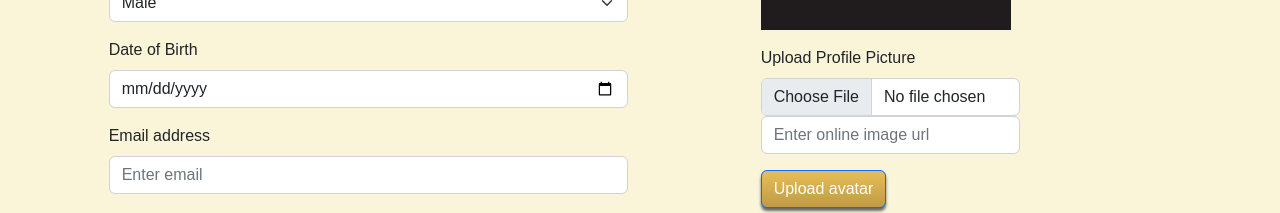
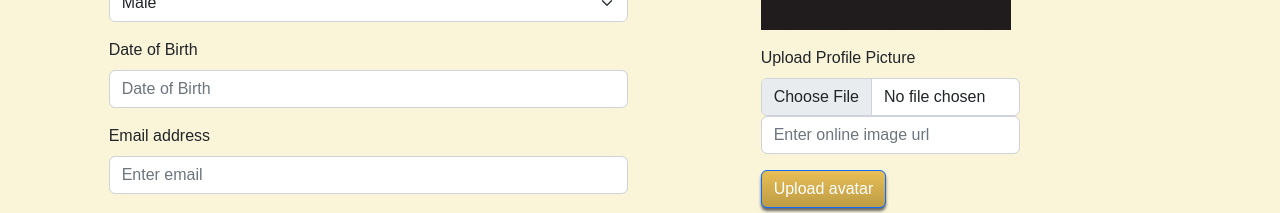
Before and after one commit to Crabback/Full-Stack-Web-Pennsgram, a React (Create React App) app in the folder bestapp666/client/: page /register in a window 1280 px wide. Shown: the part 533-746 px from the top of the page. Built offline with nearby package versions, Linux system fonts and the light colour scheme.

Commit message:
adding eventhandlers for register

```diff
--- a/bestapp666/client/json_server/db.json
+++ b/bestapp666/client/json_server/db.json
@@ -4,8 +4,8 @@
       "id": 1,
       "username": "tiger",
       "password": "tiger123",
-      "followings": ["pig", "dog"],
-      "followers": ["pig", "dog"],
+      "followings": ["pig", "dog", "obama"],
+      "followers": ["pig", "dog","obama"],
 	"avatar":"https://i.etsystatic.com/11859790/r/il/7c7ded/1275225454/il_1588xN.1275225454_ig9k.jpg",
       "posts" : [
 		{"id":1 , "author":"tiger", "description":"This is my selfie on Oct19.", "image":"https://i2-prod.dailyrecord.co.uk/incoming/article2299090.ece/ALTERNATES/s1200d/The-family-pose-for-a-picture-in-their-living-room-with-Tom-the-tiger.jpg"},
@@ -29,7 +29,7 @@
       "username": "pig",
       "password": "pig123",
       "followings": ["tiger"],
-      "followers": ["tiger"],
+      "followers": ["tiger", "trump"],
 	"avatar":"https://cdn5.vectorstock.com/i/1000x1000/36/94/simple-cartoon-of-a-cute-pig-vector-18823694.jpg",
       "posts" : [
 		{"id":1 , "author":"pig", "description":"This is my selfie as in cartoon.", "image":"https://media.npr.org/assets/img/2019/07/31/peppa-core-landscape_custom-e35134971418876744bd213cd5eb1248012ad704-s1600-c85.webp"},
@@ -41,7 +41,7 @@
       "username": "dog",
       "password": "dog123",
       "followings": ["tiger","pig"],
-      "followers": ["tiger","pig"],
+      "followers": ["tiger","pig", "trump","ayesha"],
 	"avatar":"https://images.wagwalkingweb.com/media/daily_wag/name_guides/cartoon-dog-names/featured_dog/snoopy.jpg?auto=compress&fit=max",
       "posts" : [
 		{"id":1 , "author":"dog", "description":"me and my owner.", "image":"https://i.pinimg.com/736x/36/cd/ab/36cdabd55c158426997719b6f2fe00ad.jpg"},
@@ -65,7 +65,7 @@
       "username": "ayesha",
       "password": "ayesha123",
       "followings": ["curry", "dog"],
-      "followers": ["curry", "dog"],
+      "followers": ["curry"],
 	"avatar":"https://64.media.tumblr.com/f45de30a0418125d8aa69952a3e657f2/tumblr_osolosRBGm1riow3xo1_1280.png",
       "posts" : [
 		{"id":1 , "author":"ayesha", "description":"New cooking poster out.", "image":"https://media-cldnry.s-nbcnews.com/image/upload/t_fit-260w,f_auto,q_auto:best/newscms/2020_39/1611642/51duvjjkhjl-5f68f42ca229c.jpg"},
--- a/bestapp666/client/src/pages/RegisterPage.js
+++ b/bestapp666/client/src/pages/RegisterPage.js
@@ -25,25 +25,60 @@ function RegisterPage() {
         setProfilePic(urlInput);
     }
 
+
+    //handle the temporary inputs in the userInfo form
+    const [infoInput, setInfoInput] = useState({ username: '', password: '' , passwordConfirm: ''});
+    const handleInfoInput = (e) =>{
+        if (e.target.name === "username") {
+            setInfoInput((state) => ({
+              username: e.target.value,
+              password: state.password,
+              passwordConfirm: state.passwordConfirm
+            }));
+          }
+          if (e.target.name === 'password') {
+            setInfoInput((state) => ({
+              username: state.username,
+              password: e.target.value,
+              passwordConfirm: state.passwordConfirm
+            }));
+          }
+          if (e.target.name === 'passwordConfirm') {
+            setInfoInput((state) => ({
+              username: state.username,
+              password: state.password,
+              passwordConfirm: e.target.value
+            }));
+          }
+    }
+
+    const handleRegister = (e) => {
+        e.preventDefault();
+        //1. the info: username, password
+            //verify the password match or not
+        //2. the profilePic
+
+    }
+
     return (
     <div className='background'>
         <Row>
         <Col sm={1}></Col>
         <Col sm={5}>
-            <Form>
+            <Form onSubmit={handleRegister}>
                 <Form.Group className="mb-3" controlId="formBasicFirstName">
                     <Form.Label>First Name</Form.Label>
-                    <Form.Control type="firstname" placeholder="First Name" />
+                    <Form.Control name="firstname" onChange={handleInfoInput} placeholder="First Name" />
                 </Form.Group>
 
                 <Form.Group className="mb-3" controlId="formBasicLastName">
                     <Form.Label>Last Name</Form.Label>
-                    <Form.Control type="lastname" placeholder="Last Name" />
+                    <Form.Control name="lastname" onChange={handleInfoInput} placeholder="Last Name" />
                 </Form.Group>
 
                 <Form.Group className="mb-3" controlId="formBasicGender">
                     <Form.Label>Gender</Form.Label>
-                    <Form.Select>
+                    <Form.Select >
                         <option>Male</option>
                         <option>Female</option>
                         <option>Other</option>
@@ -52,27 +87,27 @@ function RegisterPage() {
 
                 <Form.Group className="mb-3" controlId="formBasicDOB">
                     <Form.Label>Date of Birth</Form.Label>
-                    <Form.Control type="date" placeholder="Date of Birth" />
+                    <Form.Control name="birth" onChange={handleInfoInput} placeholder="Date of Birth" />
                 </Form.Group>
 
                 <Form.Group className="mb-3" controlId="formBasicEmail">
                     <Form.Label>Email address</Form.Label>
-                    <Form.Control type="email" placeholder="Enter email" />
+                    <Form.Control name="email" onChange={handleInfoInput} placeholder="Enter email" />
                 </Form.Group>
 
                 <Form.Group className="mb-3" controlId="formBasicUsername">
                     <Form.Label>Username</Form.Label>
-                    <Form.Control type="username" placeholder="Username" />
+                    <Form.Control name="username" onChange={handleInfoInput} placeholder="Username" />
                 </Form.Group>
 
                 <Form.Group className="mb-3" controlId="formBasicPassword">
                     <Form.Label>Password</Form.Label>
-                    <Form.Control type="password" placeholder="Password" />
+                    <Form.Control name="password" onChange={handleInfoInput} placeholder="Password" />
                 </Form.Group>
 
                 <Form.Group className="mb-3" controlId="formBasicConfirmPassword">
                     <Form.Label>Confirm Password</Form.Label>
-                    <Form.Control type="password" placeholder="Confirm Password" />
+                    <Form.Control name="passwordConfirm" onChange={handleInfoInput} placeholder="Confirm Password" />
                 </Form.Group>
 
 
```
